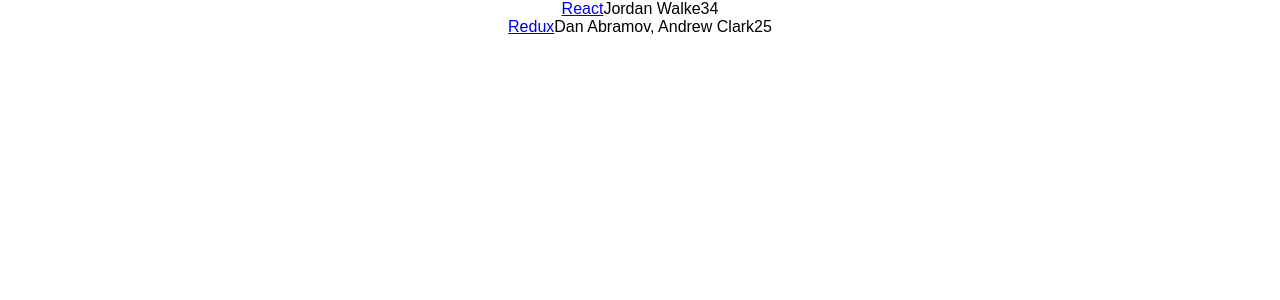
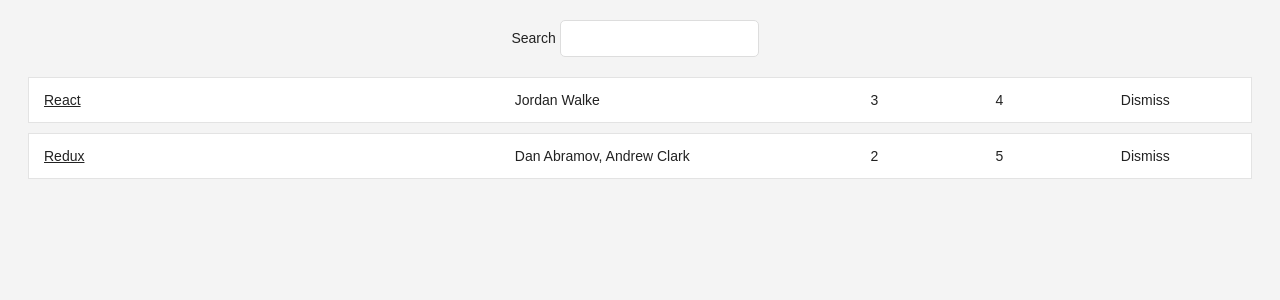
Before and after one commit to wlsf82/hackernews, a React (Create React App) app: page / in a window 1280 px wide. Shown: the top 300 px of the page. Built offline with nearby package versions, Linux system fonts and the light colour scheme.

Commit message:
Finish chapter two of The Road to learn React

```diff
--- a/src/App.css
+++ b/src/App.css
@@ -1,28 +1,63 @@
-.App {
+.page {
+  margin: 20px;
+}
+
+.interactions {
   text-align: center;
 }
 
-.App-logo {
-  animation: App-logo-spin infinite 20s linear;
-  height: 80px;
+.table {
+  margin: 20px 0;
 }
 
-.App-header {
-  background-color: #222;
-  height: 150px;
-  padding: 20px;
-  color: white;
+.table-header {
+  display: flex;
+  line-height: 24px;
+  font-size: 16px;
+  padding: 0 10px;
+  justify-content: space-between;
 }
 
-.App-title {
-  font-size: 1.5em;
+.table-empty {
+  margin: 200px;
+  text-align: center;
+  font-size: 16px;
 }
 
-.App-intro {
-  font-size: large;
+.table-row {
+  display: flex;
+  line-height: 24px;
+  white-space: nowrap;
+  margin: 10px 0;
+  padding: 10px;
+  background: #fff;
+  border: 1px solid #e3e3e3;
 }
 
-@keyframes App-logo-spin {
-  from { transform: rotate(0deg); }
-  to { transform: rotate(360deg); }
+.table-header > span {
+  overflow: hidden;
+  text-overflow: ellipsis;
+  padding: 0 5px;
 }
+
+.table-row > span {
+  overflow: hidden;
+  text-overflow: ellipsis;
+  padding: 0 5px;
+}
+
+.button-inline {
+  border-width: 0;
+  background: transparent;
+  color: inherit;
+  text-align: inherit;
+  -webkit-font-smoothing: inherit;
+  padding: 0;
+  font-size: inherit;
+  cursor: pointer;
+}
+
+.button-active {
+  border-radius: 0;
+  border-bottom: 1px solid #38BB6C;
+}
--- a/src/App.js
+++ b/src/App.js
@@ -20,23 +20,97 @@
   },
 ];
 
+const isSearched = searchTerm => item =>
+  item.title.toLowerCase().includes(searchTerm.toLowerCase());
+
 class App extends Component {
+  constructor(props) {
+    super(props);
+
+    this.state = {
+      list,
+      searchTerm: '',
+    }
+
+    this.onDismiss = this.onDismiss.bind(this);
+    this.onSearchChange = this.onSearchChange.bind(this);
+  }
+
+  onDismiss(id) {
+    const isNotId = item => item.objectID !== id;
+    const updatedList = this.state.list.filter(isNotId);
+
+    this.setState({list: updatedList});
+  }
+
+  onSearchChange(event) {
+    this.setState({ searchTerm: event.target.value });
+  }
+
   render() {
+    const {
+      searchTerm,
+      list,
+    } = this.state;
+
     return (
-      <div className="App">
-        {list.map(item =>
-          <div key={item.objectID}>
-            <span>
-              <a href={item.url}>{item.title}</a>
-            </span>
-            <span>{item.author}</span>
-            <span>{item.num_comments}</span>
-            <span>{item.points}</span>
-          </div>
-        )}
+      <div className='page'>
+        <div className="interactions">
+          <Search
+            value={searchTerm}
+            onChange={this.onSearchChange}
+          >
+            Search
+          </Search>
+        </div>
+        <Table
+          list={list}
+          pattern={searchTerm}
+          onDismiss={this.onDismiss}
+        />
       </div>
     );
   }
 }
 
+const Search = ({ value, onChange, children }) =>
+  <form>
+    {children} <input
+      type='text'
+      value={value}
+      onChange={onChange}
+    />
+  </form>
+
+const Table = ({list, pattern, onDismiss}) =>
+  <div className="table">
+  {list.filter(isSearched(pattern)).map(item =>
+    <div key={item.objectID} className="table-row">
+      <span style={{ width: '40%' }}>
+        <a href={item.url}>{item.title}</a>
+      </span>
+      <span style={{ width: '30%' }}>{item.author}</span>
+      <span style={{ width: '10%' }}>{item.num_comments}</span>
+      <span style={{ width: '10%' }}>{item.points}</span>
+      <span style={{ width: '10%' }}>
+        <Button
+          onClick={() => onDismiss(item.objectID)}
+          className="button-inline"
+        >
+          Dismiss
+        </Button>
+      </span>
+    </div>
+  )}
+  </div>
+
+const Button = ({onClick, className = '', children}) =>
+  <button
+    onClick={onClick}
+    className={className}
+    type='button'
+  >
+    {children}
+  </button>
+
 export default App;
--- a/src/index.css
+++ b/src/index.css
@@ -1,5 +1,44 @@
 body {
+  color: #222;
+  background: #f4f4f4;
+  font: 400 14px CoreSans, Arial, sans-serif;
+}
+
+a {
+  color: #222;
+}
+
+a:hover {
+  text-decoration: underline;
+}
+
+ul, li {
+  list-style: none;
+  padding: 0;
   margin: 0;
-  padding: 0;
-  font-family: sans-serif;
 }
+
+input {
+  padding: 10px;
+  border-radius: 5px;
+  outline: none;
+  margin-right: 10px;
+  border: 1px solid #ddd;
+}
+
+button {
+  padding: 10px;
+  border-radius: 5px;
+  border: 1px solid #ddd;
+  background: transparent;
+  color: #808080;
+  cursor: pointer;
+}
+
+button:hover {
+  color: #222;
+}
+
+*:focus {
+  outline: none;
+}
```
